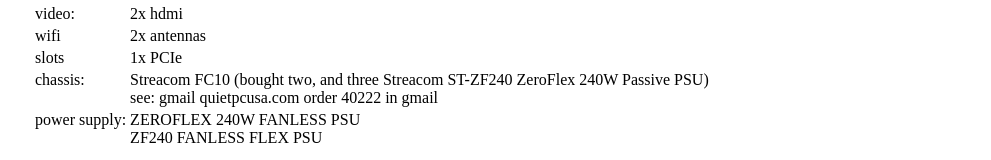
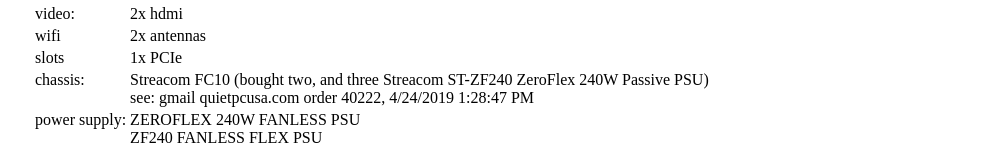
Before and after one commit to marcilr/azurite, a plain HTML site: page index.html in a window 1280 px wide. Shown: the part 308-468 px from the top of the page, without its empty margins (29-1020 px from the left). Drawn offline with Linux system fonts and the light colour scheme.

Commit message:
Added datestamp to:
Streacom FC10 (bought two, and three Streacom ST-ZF240 ZeroFlex
240W Passive PSU)
see: gmail quietpcusa.com order 40222, 4/24/2019 1:28:47 PM

```diff
--- a/index.html
+++ b/index.html
@@ -92,7 +92,7 @@ Hardware used to implement the media player.
     <td>
       Streacom FC10 (bought two, and three  Streacom ST-ZF240 ZeroFlex
       240W Passive PSU)<br>
-      see: gmail quietpcusa.com order 40222 in gmail<br>
+      see: gmail quietpcusa.com order 40222, 4/24/2019 1:28:47 PM
     </td>
   </tr>
   <tr>
```
